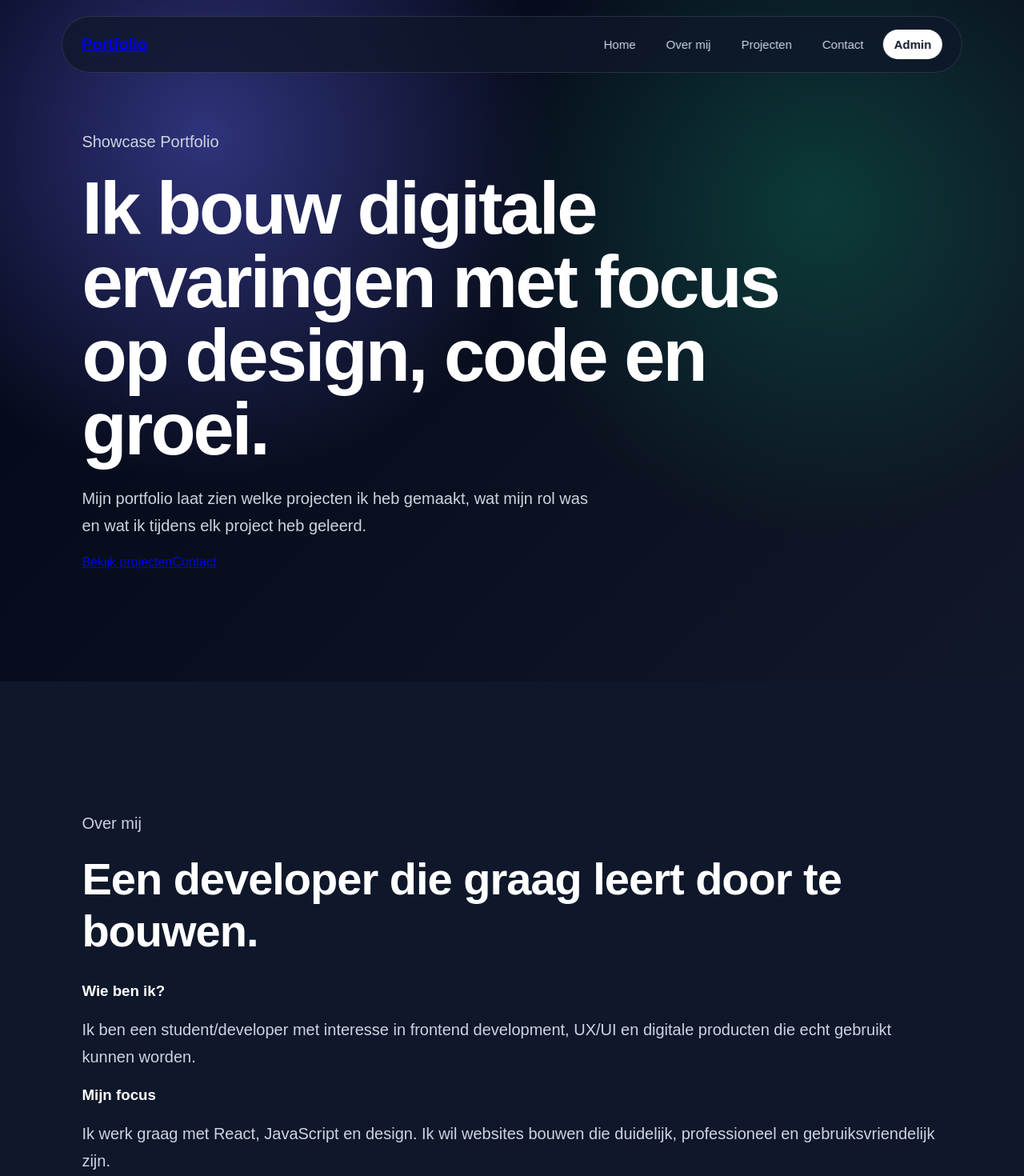
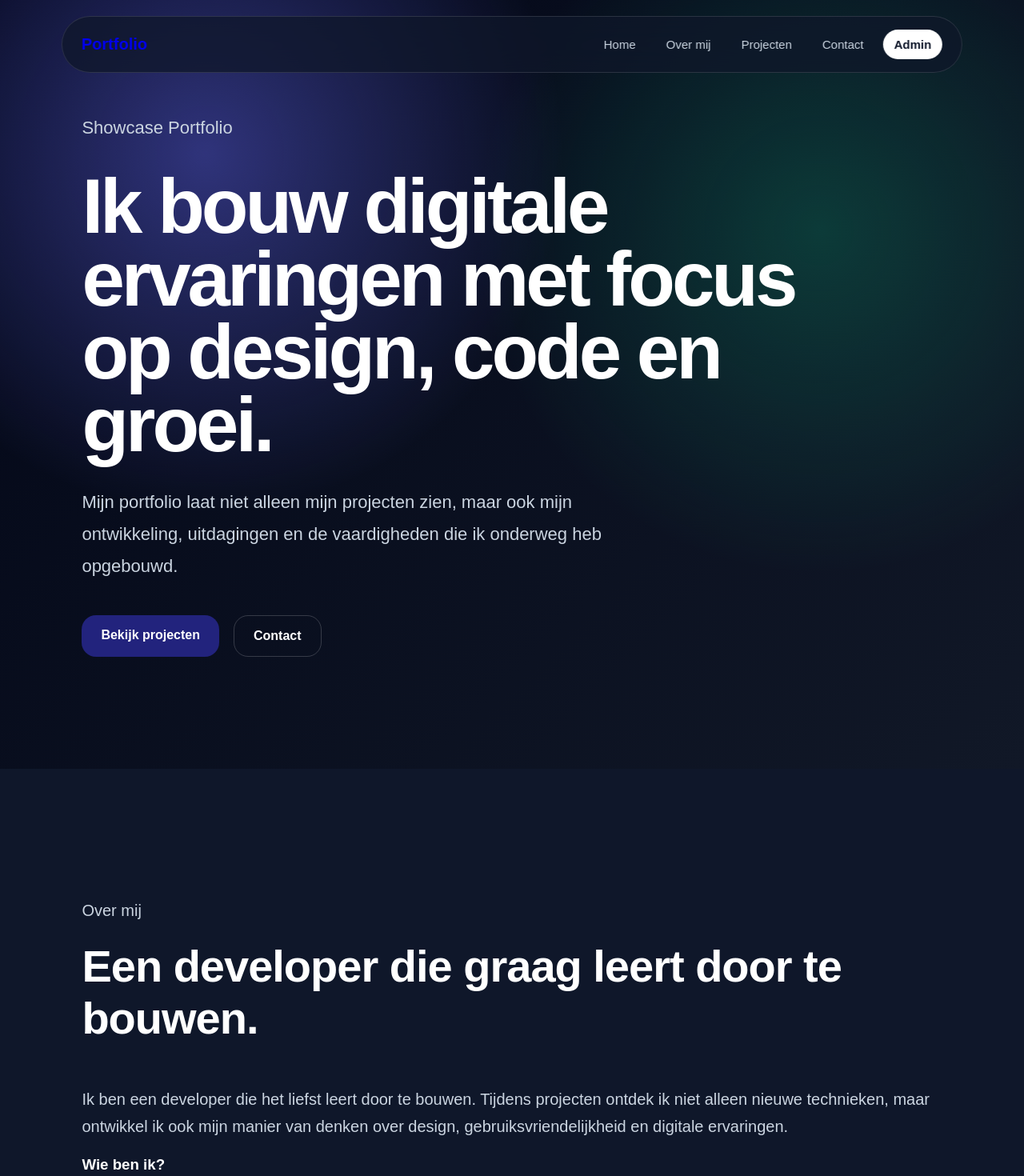
Before and after one commit to amal-alqasim14/ShowcasePortfolio-S3, a React (Vite) app in the folder showcase-portfolio/: page / in a window 1280 px wide. Shown: the top 1470 px of the page at 80% size. Built offline with nearby package versions, Linux system fonts and the light colour scheme.

Commit message:
content aangepasst

```diff
--- a/showcase-portfolio/src/App.css
+++ b/showcase-portfolio/src/App.css
@@ -73,8 +73,8 @@ body {
 
 .hero {
   background:
-    radial-gradient(circle at 20% 20%, rgba(99, 102, 241, 0.45), transparent 35%),
-    radial-gradient(circle at 80% 30%, rgba(16, 185, 129, 0.25), transparent 35%),
+    radial-gradient(circle at 20% 20%, rgba(179, 99, 241, 0.45), transparent 35%),
+    radial-gradient(circle at 80% 30%, rgba(185, 16, 89, 0.25), transparent 35%),
     linear-gradient(135deg, #020617, #111827);
 }
 
@@ -109,6 +109,9 @@ p {
   font-size: 20px;
   line-height: 1.7;
   color: #cbd5e1;
+}
+a {
+  text-decoration: none;
 }
 
 #about {
@@ -171,6 +174,12 @@ p {
 .project-card button:hover {
   background: #3730a3;
   transform: scale(1.04);
+}
+
+.tech-list {
+  display: flex;
+  gap: 10px;
+  flex-wrap: wrap;
 }
 
 #contact {
--- a/showcase-portfolio/src/components/About.jsx
+++ b/showcase-portfolio/src/components/About.jsx
@@ -3,29 +3,27 @@ function About() {
     <section id="about" className="section about-section">
       <p className="label">Over mij</p>
       <h2>Een developer die graag leert door te bouwen.</h2>
+      <p>Ik ben een developer die het liefst leert door te bouwen. Tijdens projecten ontdek ik niet alleen nieuwe technieken, maar ontwikkel ik ook mijn manier van denken over design, gebruiksvriendelijkheid en digitale ervaringen.</p>
 
       <div className="about-grid">
         <div className="info-card">
           <h3>Wie ben ik?</h3>
           <p>
-            Ik ben een student/developer met interesse in frontend development,
-            UX/UI en digitale producten die echt gebruikt kunnen worden.
+            Als student en frontend developer heb ik een sterke interesse in UX/UI, interactieve interfaces en digitale producten die echt waarde toevoegen voor gebruikers. Ik haal veel motivatie uit het vertalen van ideeën naar moderne en gebruiksvriendelijke websites die zowel visueel sterk als functioneel zijn.
           </p>
         </div>
 
         <div className="info-card">
           <h3>Mijn focus</h3>
           <p>
-            Ik werk graag met React, JavaScript en design. Ik wil websites
-            bouwen die duidelijk, professioneel en gebruiksvriendelijk zijn.
+            Mijn focus ligt op frontend development met React en JavaScript, gecombineerd met een oog voor design en detail. Ik werk graag aan interfaces die professioneel ogen, logisch zijn opgebouwd en prettig aanvoelen in gebruik. Voor mij draait een goede website niet alleen om code, maar ook om de ervaring die een gebruiker krijgt.
           </p>
         </div>
 
         <div className="info-card">
           <h3>Wat wil ik leren?</h3>
           <p>
-            Ik wil sterker worden in React, component structuur, animaties,
-            routing en het bouwen van professionele interfaces.
+            Tijdens mijn ontwikkeling wil ik mezelf verder verdiepen in React, componentstructuren, routing, animaties en het bouwen van schaalbare interfaces. Daarnaast vind ik het belangrijk om niet alleen technisch te groeien, maar ook sterker te worden in creatief denken, samenwerken en het ontwerpen van doordachte digitale ervaringen.
           </p>
         </div>
       </div>
--- /dev/null
+++ b/showcase-portfolio/src/components/Hero.css
@@ -0,0 +1,87 @@
+.hero {
+  min-height: 100vh;
+
+  background:
+    radial-gradient(circle at 20% 20%, rgba(99, 102, 241, 0.45), transparent 35%),
+    radial-gradient(circle at 80% 30%, rgba(16, 185, 129, 0.25), transparent 35%),
+    linear-gradient(135deg, #020617, #111827);
+
+  display: flex;
+  /* align-items: center; */
+  padding: 140px 8%;
+}
+
+.hero-content {
+  max-width: 950px;
+
+  display: flex;
+  flex-direction: column;
+  gap: 32px;
+}
+
+.hero h1 {
+  font-size: clamp(52px, 8vw, 96px);
+
+  line-height: 0.95;
+
+  letter-spacing: -4px;
+
+  margin: 0;
+
+  max-width: 900px;
+}
+
+.hero p {
+  font-size: 22px;
+
+  line-height: 1.8;
+
+  color: #cbd5e1;
+
+  max-width: 720px;
+
+  margin: 0;
+}
+
+.hero-buttons {
+  display: flex;
+
+  gap: 18px;
+
+  margin-top: 10px;
+
+  flex-wrap: wrap;
+}
+
+.primary-btn,
+.secondary-btn {
+  padding: 16px 24px;
+
+  border-radius: 18px;
+
+  font-weight: 700;
+
+  transition: 0.25s ease;
+}
+
+.primary-btn {
+  background: #22237d;
+
+  color: white;
+}
+
+.primary-btn:hover {
+  background: #4f46e5;
+
+  transform: translateY(-3px);
+}
+
+.secondary-btn {
+  border: 1px solid rgba(255, 255, 255, 0.18);
+
+  color: white;
+}
+
+.secondary-btn:hover {
+  background: rgba(255, 255, 255, 0.08);
+}
--- a/showcase-portfolio/src/components/Hero.jsx
+++ b/showcase-portfolio/src/components/Hero.jsx
@@ -1,3 +1,4 @@
+import "./Hero.css";
 function Hero() {
   return (
     <section id="home" className="section hero">
@@ -5,9 +6,8 @@ function Hero() {
         <p className="label">Showcase Portfolio</p>
         <h1>Ik bouw digitale ervaringen met focus op design, code en groei.</h1>
         <p>
-          Mijn portfolio laat zien welke projecten ik heb gemaakt, wat mijn rol
-          was en wat ik tijdens elk project heb geleerd.
-        </p>
+          Mijn portfolio laat niet alleen mijn projecten zien, maar ook mijn ontwikkeling,
+          uitdagingen en de vaardigheden die ik onderweg heb opgebouwd.</p>
 
         <div className="hero-buttons">
           <a href="#projects" className="primary-btn">
--- a/showcase-portfolio/src/components/Navbar.jsx
+++ b/showcase-portfolio/src/components/Navbar.jsx
@@ -1,4 +1,5 @@
 import { Link } from "react-router-dom";
+// import PortfolioLogo from "./components/PortfolioLogo";
 
 function Navbar() {
   return (
--- a/showcase-portfolio/src/data/projects.js
+++ b/showcase-portfolio/src/data/projects.js
@@ -5,9 +5,9 @@ export const projects = [
     subtitle: "Medicatieondersteuning voor patiënten en mantelzorgers",
     category: "React Native / Zorg / UX",
     description:
-      "Medicijnhulp is een zorggericht project dat gebruikers helpt om medicatie op tijd en op de juiste manier in te nemen.",
+      "Een zorggericht project dat gebruikers helpt hun medicatie op tijd in te nemen via een website, mobiele app, motivatiegame en een slimme Arduino-medicatiedoos.",
     role:
-      "Mijn bijdrage lag vooral bij het ontwerpen en ontwikkelen van de mobiele applicatie voor mantelzorgers.",
+      "Ik was verantwoordelijk voor het ontwerpen en ontwikkelen van de mobiele applicatie voor mantelzorgers met React Native en Expo. Daarnaast werkte ik aan wireframes, systeemintegratie en de koppeling tussen de app, website en Unity-game.",
     tech: ["React Native", "Expo", "UX/UI", "Arduino", "Unity", "Netlify"],
     tasks: [
       "Doelgroepanalyse uitgevoerd",
@@ -18,7 +18,8 @@ export const projects = [
       "Koppeling tussen website, app en game uitgewerkt",
     ],
     learned:
-      "Ik heb geleerd hoe belangrijk gebruiksvriendelijkheid en betrouwbaarheid zijn bij zorggerichte digitale oplossingen.",
+      "Ik heb veel geleerd over mobiele development, UX-design, wireframes en samenwerken binnen een multidisciplinair team.",
+    Reflect: "Dit project heeft mij geleerd om flexibel te blijven wanneer een project verandert en om altijd vanuit de gebruiker te denken bij het ontwerpen van oplossingen.",
     liveLink: "#",
   },
   {
@@ -30,7 +31,7 @@ export const projects = [
       "Voor dit project werkten we aan de visuele identiteit van Digital Paradise, het artiestenproject van Eldrick Alvarado.",
     role:
       "Mijn focus lag vooral op het ontwerpen van de Electronic Press Kit en de Technical & Hospitality Rider.",
-    tech: ["Branding", "EPK", "Typography", "Social Media", "Visual Design"],
+    tech: ["Branding","EPK", "Typography", "Social Media", "Visual Design"],
     tasks: [
       "Electronic Press Kit ontworpen",
       "Technical & Hospitality Rider ontworpen",
@@ -39,7 +40,8 @@ export const projects = [
     ],
     learned:
       "Ik heb geleerd hoe visuele consistentie helpt om een artiest professioneel en herkenbaar te presenteren.",
-    liveLink: "#",
+    liveLink: "https://brandingdigitalparadise.vercel.app/"
+
   },
   {
     slug: "cz-zorgvinder",
@@ -61,6 +63,6 @@ export const projects = [
     ],
     learned:
       "Ik heb geleerd dat goed UX-design begint met onderzoek en begrip van echte gebruikersproblemen.",
-    liveLink: "#",
+    liveLink: "https://cz-project.vercel.app/",
   },
 ];
```
Also changed, not shown: showcase-portfolio/src/components/PortfolioLogo.jsx (added, +66 -0 lines).
